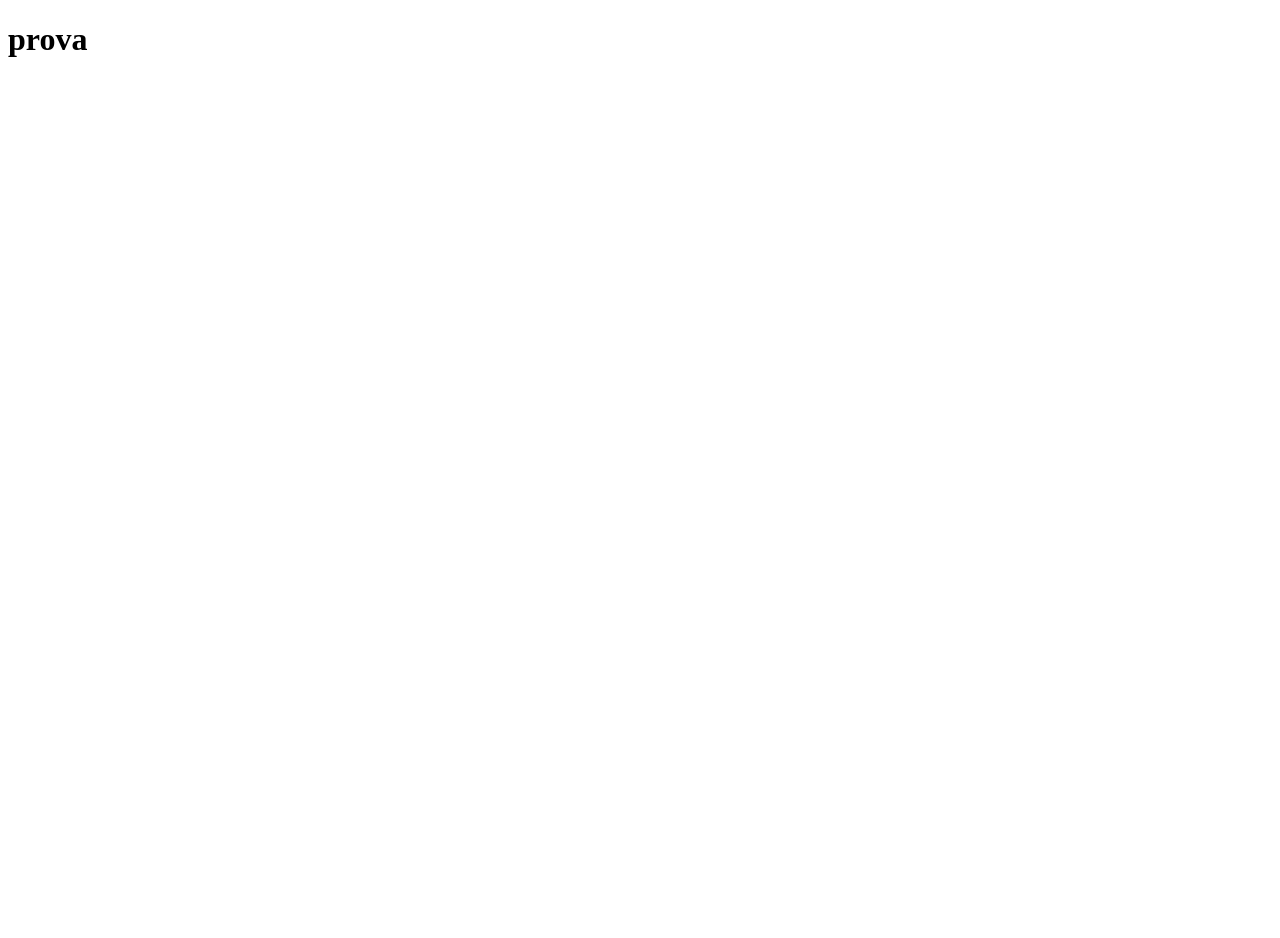
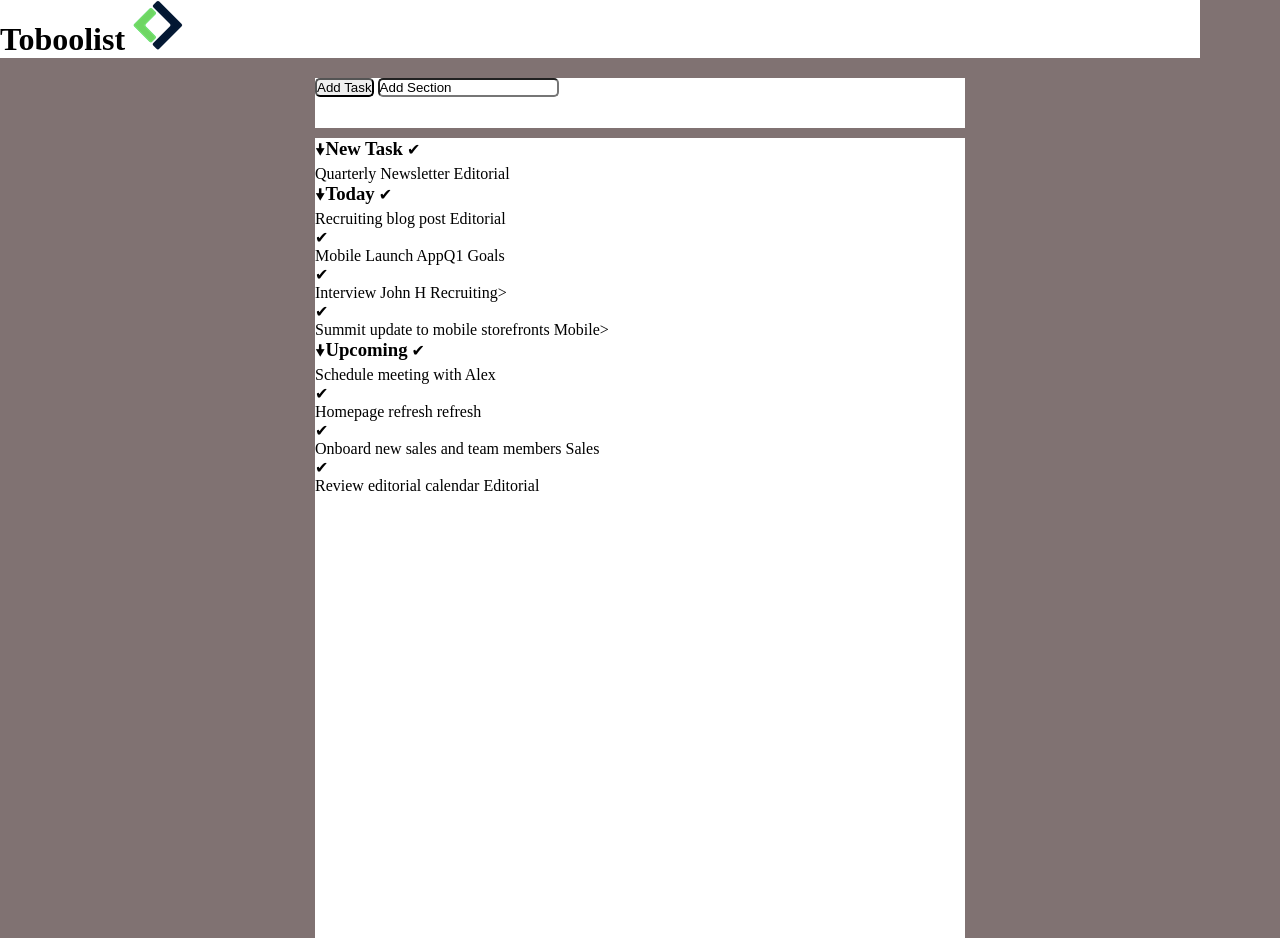
Before and after one commit to Eddishot/html-css-toboolist, a plain HTML site: page index.html in a window 1280 px wide. Before the commit the page ends 800 px from the top, so only its background shows below. Drawn offline with Linux system fonts and the light colour scheme.

Commit message:
scheletro html

```diff
--- a/css/style.css
+++ b/css/style.css
@@ -3,3 +3,46 @@
     padding: 0;
     box-sizing: border-box;
 }
+body{
+    background-color: rgb(128, 114, 114);
+}
+
+.banner{
+    height: 60px;
+}
+h1{
+    display: inline-block;
+    align-items: center;
+    background-color: white;
+    width: 1200px;
+}
+
+.task{
+    background-color: white;
+    width: 650px;
+    height: 50px;
+    margin: auto;
+    margin-bottom: 10px;
+    margin-top: 20px;
+
+}
+
+.button{
+    min-width:auto;
+    border-radius: 5px;
+}
+
+.menu{
+    background-color: white;
+    width: 650px;
+    height: 800px;
+    margin: auto;
+
+}
+h3{
+    display: inline-block;
+}
+
+small{
+    display: inline-block;
+}
--- a/index.html
+++ b/index.html
@@ -1,12 +1,54 @@
 <!DOCTYPE html>
 <html>
     <title>
+        Toboolist
 
     </title>
     <body>
-        <h1>
-            prova
+        <link rel="stylesheet" href="css/style.css">
+
+        <h1>Toboolist
+            <img src="img/Logo.png" alt="Logo">
         </h1>
+
+
+
+
+        <section>
+            <div class="task">
+                <input class="button" type="button" value="Add Task">
+                <input class="button" type="text" value="Add Section">
+
+            </div>
+            <div class="menu">
+                <div>
+                   <span>&#129055;</span><h3>New Task</h3>
+                   <span>&#10004;</span><p>Quarterly Newsletter <span>Editorial</span></p>
+
+                </div>
+
+                <div>
+                    <span>&#129055;</span><h3>Today</h3>
+                    <span>&#10004;</span><p>Recruiting blog post <span>Editorial</span></p>
+                    <span>&#10004;</span><p>Mobile Launch AppQ1 <span> Goals</span></p>
+                    <span>&#10004;</span><p>Interview John H <span>Recruiting</span>></p>
+                    <span>&#10004;</span><p>Summit update to mobile storefronts <span>Mobile</span>></p>
+                </div>
+                <div>
+                    <span>&#129055;</span><h3>Upcoming</h3>
+                    <span>&#10004;</span><p>Schedule meeting with Alex</p>
+                    <span>&#10004;</span><p>Homepage refresh <span>refresh</span></p>
+                    <span>&#10004;</span><p>Onboard new sales and team members <span>Sales</span></p>
+                    <span>&#10004;</span><p>Review editorial calendar <span>Editorial</span></p>
+
+
+
+
+                </div>
+
+            </div>
+        </section>
+
 
     </body>
     <footer>
```
Also changed, not shown: img/Screenshot.png (added).
